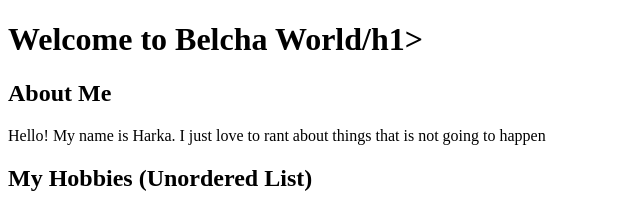
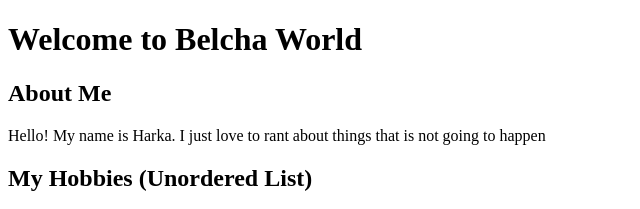
Before and after one commit to preshakbh/preshakbh.github.io, a plain HTML site: page index.html in a window 1280 px wide. Shown: the top 209 px of the page, 0-640 px from the left. Drawn offline with Linux system fonts and the light colour scheme.

Commit message:
Update index.html

```diff
--- a/index.html
+++ b/index.html
@@ -7,7 +7,7 @@
 
     <!-- This is my first personal website created for my HTML assignment -->
 
-    <h1>Welcome to Belcha World/h1>
+    <h1>Welcome to Belcha World</h1>
 
     <h2>About Me</h2>
     <p>Hello! My name is Harka. I just love to rant about things that is not going to happen</p>
```
